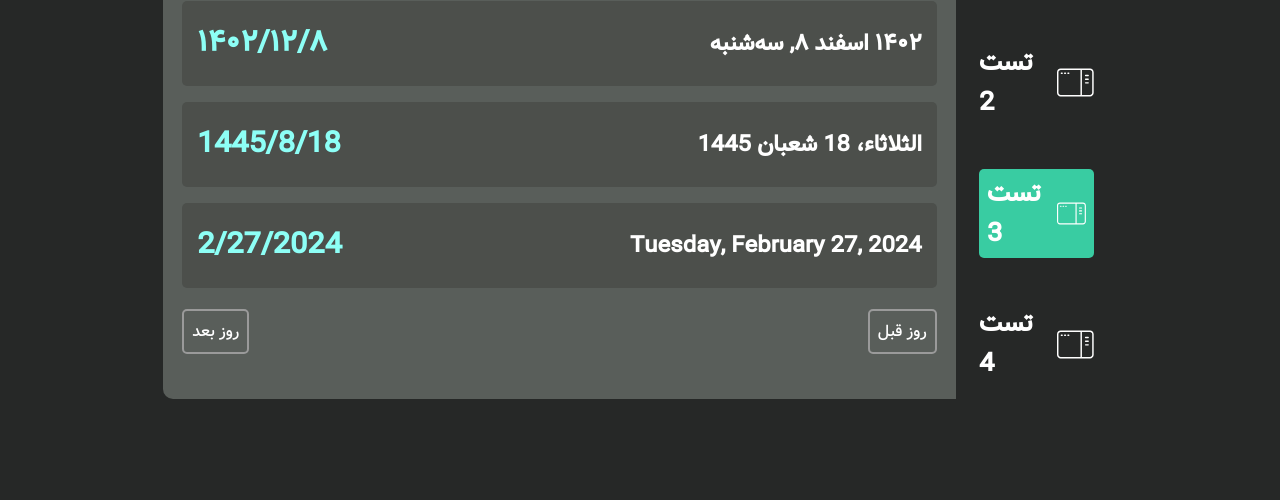
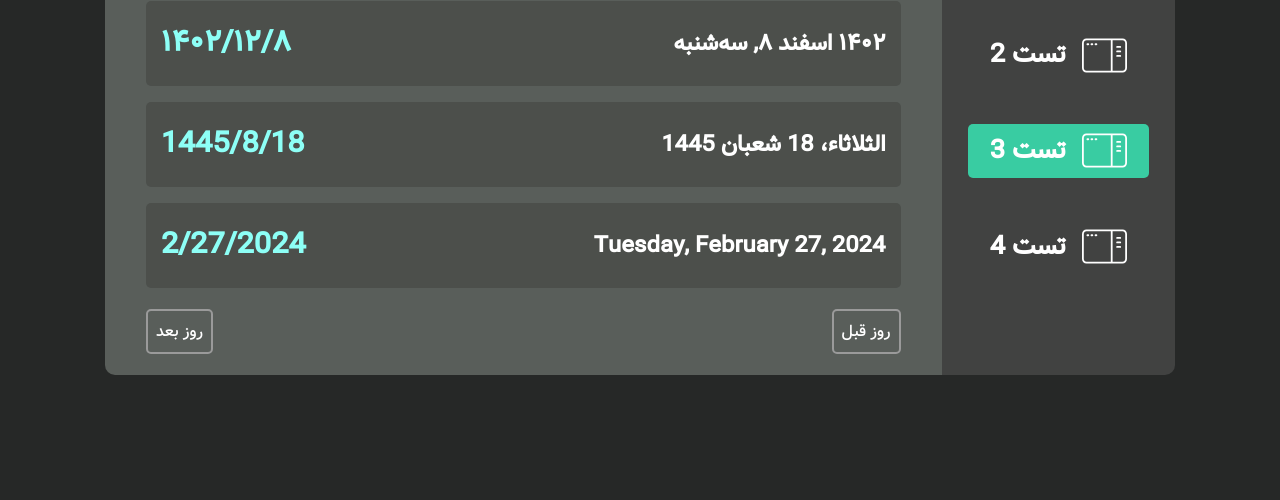
Before and after one commit to amirreza007r/Calendar, a plain HTML site: page index.html in a window 1280 px wide. Shown: the part 300-800 px from the top of the page. Drawn offline with Linux system fonts and the light colour scheme; files whose address does not match are found by name.

Commit message:
fixed a bug

```diff
--- a/assets/css/master.css
+++ b/assets/css/master.css
@@ -76,7 +76,8 @@ body {
     align-items: center;
     justify-content: center;
 }
-*/ .sidebar {
+
+.sidebar {
     width: 300px;
     background: rgb(65 66 65);
     z-index: 2;
```
